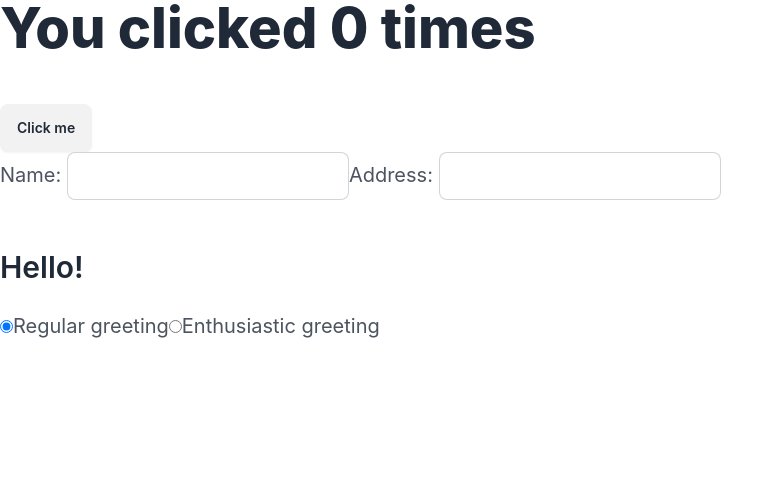
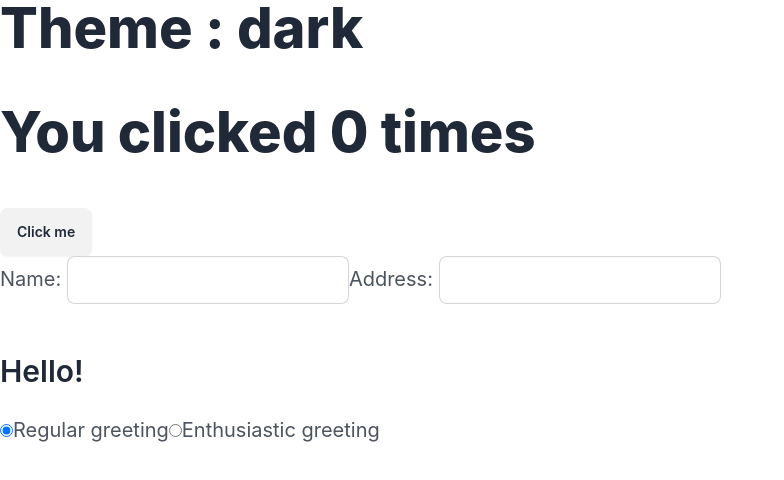
Before and after one commit to raiyanu/my-scratch-react, a React app: page / in a window 1280 px wide. Shown: the top 480 px of the page, without its empty margins (0-784 px from the left). Built offline with nearby package versions, Linux system fonts and the light colour scheme.

Commit message:
worked around use() API

```diff
--- a/src/App.js
+++ b/src/App.js
@@ -1,5 +1,5 @@
-import React, { useState, useEffect, memo } from 'react'
-
+import React, { useState, useEffect, memo, use } from 'react'
+import { ThemeContext } from './useTheme';
 export default function App() {
     const [count, setCount] = useState(0);
     const handleClick = () => {
@@ -9,10 +9,12 @@ export default function App() {
     useEffect(() => {
         document.title = `You clicked ${count} times`;
     }, [count]);
+    console.log(use(ThemeContext));
 
     return (
         <div className='prose lg:prose-xl'>
             <div>
+                <h1 className='cursor-pointer select-none' onClick={use(ThemeContext).SwitchTheme}>Theme : {use(ThemeContext).Theme} </h1>
                 <h1 className=''>You clicked {count} times</h1>
                 <button className='btn' onClick={handleClick}>
                     Click me
--- a/src/index.css
+++ b/src/index.css
@@ -1907,6 +1907,16 @@ html {
   max-width: 20rem;
 }
 
+.cursor-pointer {
+  cursor: pointer;
+}
+
+.select-none {
+  -webkit-user-select: none;
+     -moz-user-select: none;
+          user-select: none;
+}
+
 .rounded {
   border-radius: 0.25rem;
 }
```
